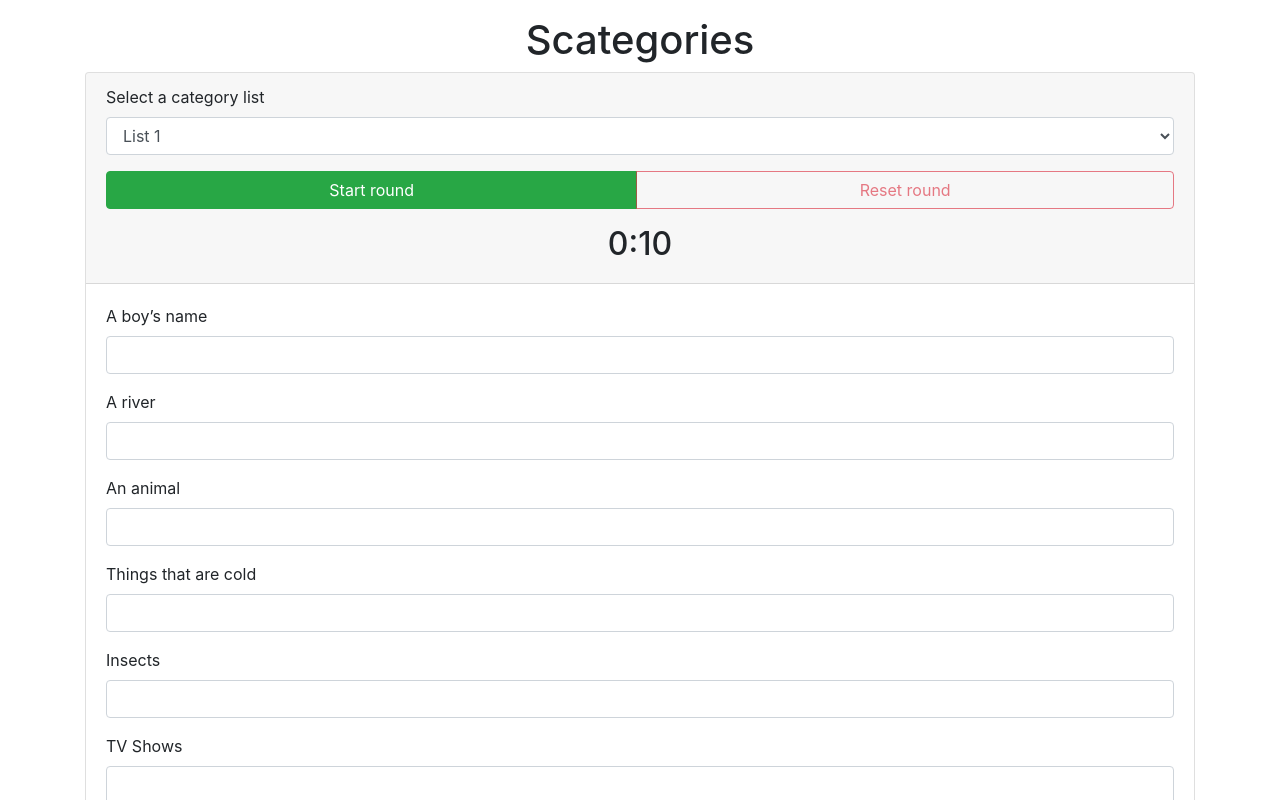
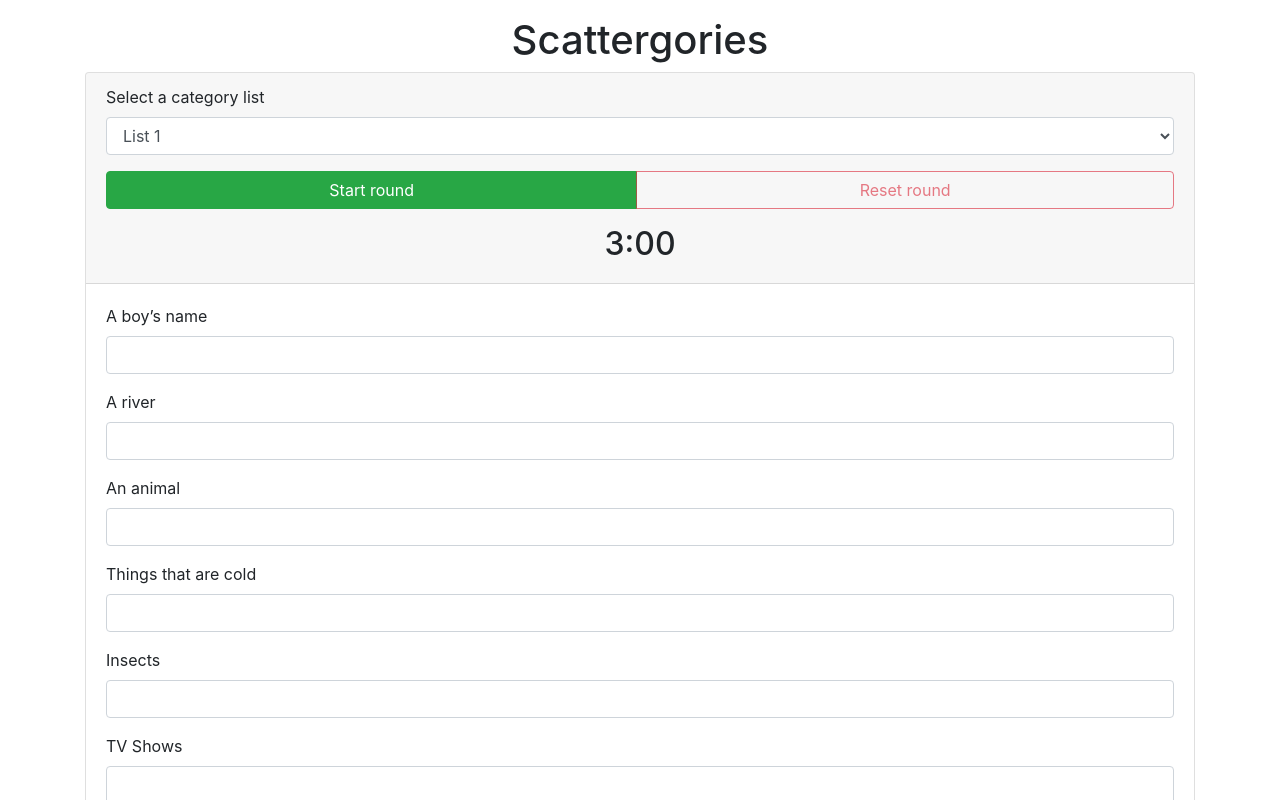
Before and after one commit to tomgatzgates/games, a plain HTML site: page index.html in a window 1280 px wide. Shown: the top 800 px of the page. Drawn offline with nearby package versions, Linux system fonts and the light colour scheme.

Commit message:
tweak timer

```diff
--- a/index.html
+++ b/index.html
@@ -3,8 +3,8 @@
 <html lang="en">
 <head>
   <meta charset="utf-8">
-  <title>Scategories</title>
-  <meta name="description" content="Scategories">
+  <title>Scattergories</title>
+  <meta name="description" content="Scattergories">
   <meta name="author" content="Tom Gates">
   <meta name="viewport" content="width=device-width, initial-scale=1">
   <link rel="stylesheet" href="https://stackpath.bootstrapcdn.com/bootstrap/4.4.1/css/bootstrap.min.css" integrity="sha384-Vkoo8x4CGsO3+Hhxv8T/Q5PaXtkKtu6ug5TOeNV6gBiFeWPGFN9MuhOf23Q9Ifjh" crossorigin="anonymous">
@@ -13,7 +13,7 @@
 <body>
 	<div class="container-sm pt-3 pb-3">
 		<header>
-			<h1 class="text-center">Scategories</h1>
+			<h1 class="text-center">Scattergories</h1>
 		</header>
 		<main class="row">
 			<section class="col">
@@ -106,7 +106,7 @@
 	</div>
 
 	<script type="text/javascript">
-		const DEFAULT_GAME_SECONDS = 10;//180;
+		const DEFAULT_GAME_SECONDS = 180;
 		const LISTS = [
 			["A boy’s name", "A river", "An animal", "Things that are cold", "Insects", "TV Shows", "Things that grow", "Fruits", "Things that are black", "School subjects", "Movie titles", "Musical Instruments" ],
 			["Authors", "Bodies of water", "A bird", "Countries", "Cartoon characters", "Holidays", "Things that are square", "In the NWT (Northwest Territories, Canada)", "Clothing", "A relative", "Games", "Sports Stars" ],
```
